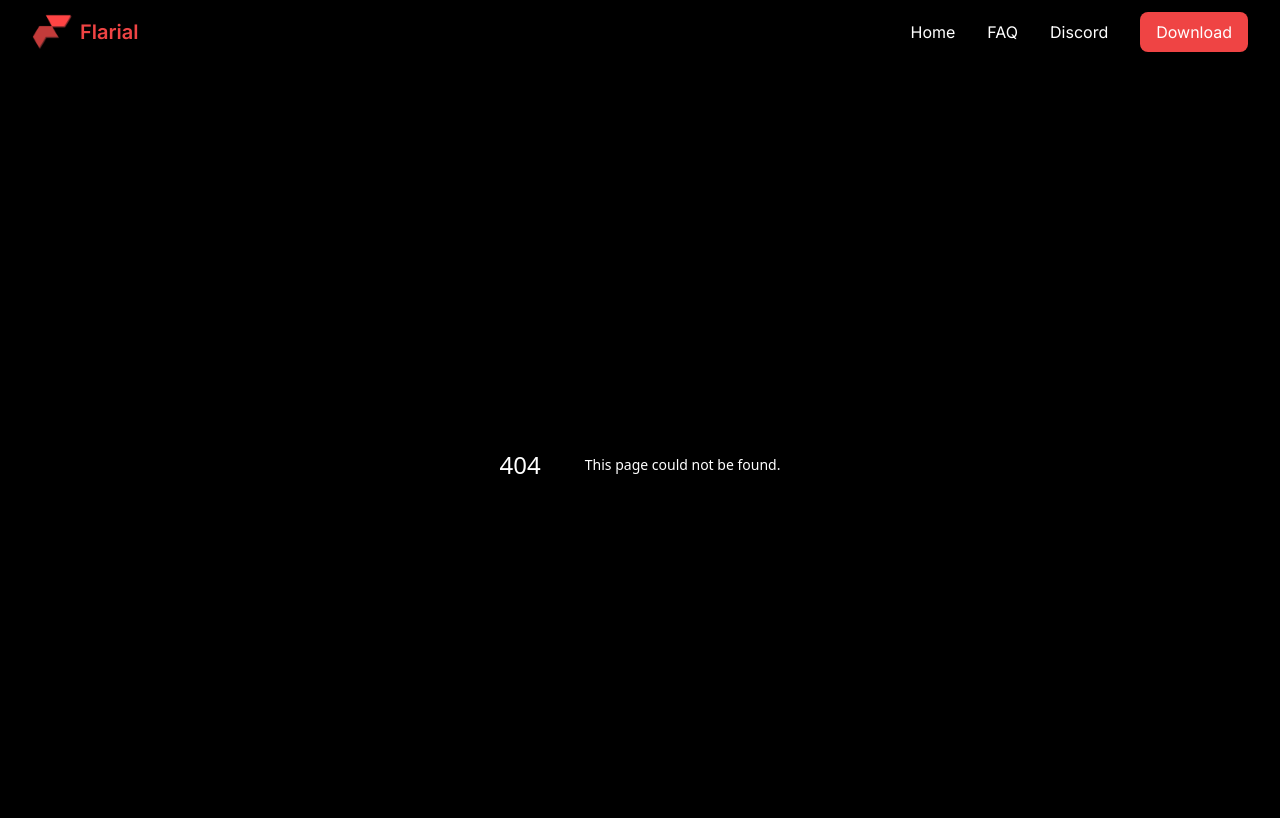
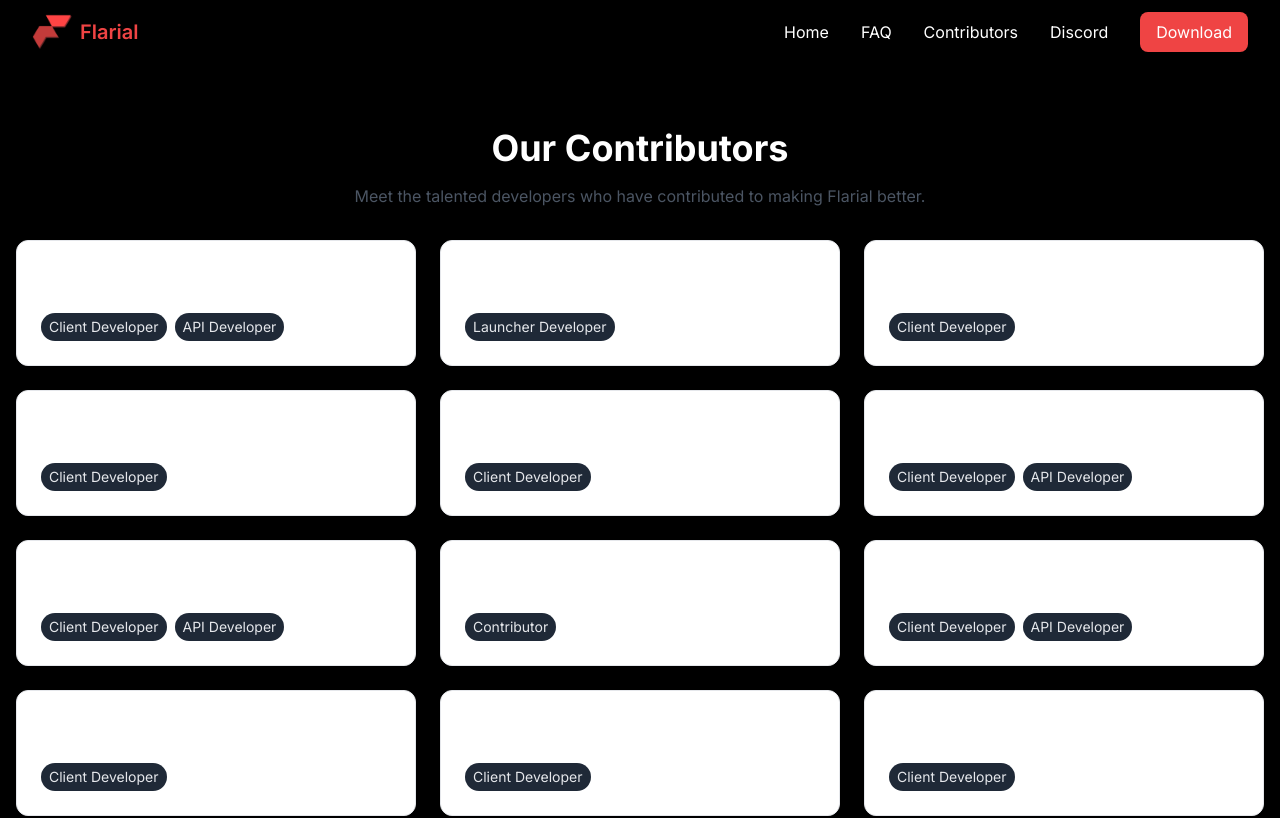
Before and after one commit to xStormyy/flarial-website, a Next.js app: page /contributors in a window 1280 px wide. Before the commit this address had no page. Shown: the top 818 px of the page. Built offline with nearby package versions, Linux system fonts and the light colour scheme.

Commit message:
Add Contributors page and update Navbar to link to it

```diff
--- /dev/null
+++ b/src/app/contributors/page.tsx
@@ -0,0 +1,44 @@
+import { Container } from '@/components/ui/Container';
+import { ContributorCard } from '@/components/ui/ContributorCard';
+
+const contributors = [
+  { name: 'FreezeEngine', roles: ['Client Developer', 'API Developer'] },
+  { name: 'happened again', roles: ['Launcher Developer'] },
+  { name: 'Hatless', roles: ['Client Developer'] },
+  { name: 'marioSQ', roles: ['Client Developer'] },
+  { name: 'oAnshul', roles: ['Client Developer'] },
+  { name: 'TrueTypeFont', roles: ['Client Developer', 'API Developer'] },
+  { name: 'Никита', roles: ['Client Developer', 'API Developer'] },
+  { name: 'kappug', roles: ['Contributor'] },
+  { name: 'realcenter', roles: ['Client Developer', 'API Developer'] },
+  { name: 'trrgfx', roles: ['Client Developer'] },
+  { name: 'bari', roles: ['Client Developer'] },
+  { name: 'StoneHunter', roles: ['Client Developer'] },
+  { name: 'Aetopia', roles: ['Client Developer'] },
+  { name: 'Richard Gordon', roles: ['API Developer', 'Bot Developer'] },
+];
+
+export default function ContributorsPage() {
+  return (
+    <Container className="py-16">
+      <div className="space-y-8">
+        <div className="text-center">
+          <h1 className="text-4xl font-bold mb-4">Our Contributors</h1>
+          <p className="text-gray-600 dark:text-gray-400 max-w-2xl mx-auto">
+            Meet the talented developers who have contributed to making Flarial better.
+          </p>
+        </div>
+
+        <div className="grid grid-cols-1 md:grid-cols-2 lg:grid-cols-3 gap-6">
+          {contributors.map((contributor) => (
+            <ContributorCard
+              key={contributor.name}
+              name={contributor.name}
+              roles={contributor.roles}
+            />
+          ))}
+        </div>
+      </div>
+    </Container>
+  );
+}
--- a/src/components/layout/Navbar.tsx
+++ b/src/components/layout/Navbar.tsx
@@ -32,6 +32,12 @@
                 className="text-white hover:text-red-500 transition-colors"
               >
                 FAQ
+              </Link>
+              <Link
+                href="/contributors"
+                className="text-white hover:text-red-500 transition-colors"
+              >
+                Contributors
               </Link>
               <Link
                 href="https://discord.gg/UJ8xHU2jQy"
@@ -91,6 +97,12 @@
             FAQ
           </Link>
           <Link
+            href="/contributors"
+            className="text-white block px-3 py-2 rounded-md hover:bg-red-500 transition-colors"
+          >
+            Contributors
+          </Link>
+          <Link
             href="https://discord.gg/UJ8xHU2jQy"
             className="text-white block px-3 py-2 rounded-md hover:bg-red-500 transition-colors"
             target="_blank"
--- /dev/null
+++ b/src/components/ui/ContributorCard.tsx
@@ -0,0 +1,26 @@
+import { Card } from './Card';
+
+interface ContributorCardProps {
+  name: string;
+  roles: string[];
+}
+
+export function ContributorCard({ name, roles }: ContributorCardProps) {
+  return (
+    <Card variant="hover" className="w-full bg-gray-900">
+      <div className="flex flex-col gap-2">
+        <h3 className="text-lg font-semibold text-white">{name}</h3>
+        <div className="flex flex-wrap gap-2">
+          {roles.map((role, index) => (
+            <span
+              key={index}
+              className="px-2 py-1 text-sm rounded-full bg-gray-800 text-gray-200"
+            >
+              {role}
+            </span>
+          ))}
+        </div>
+      </div>
+    </Card>
+  );
+}
```
